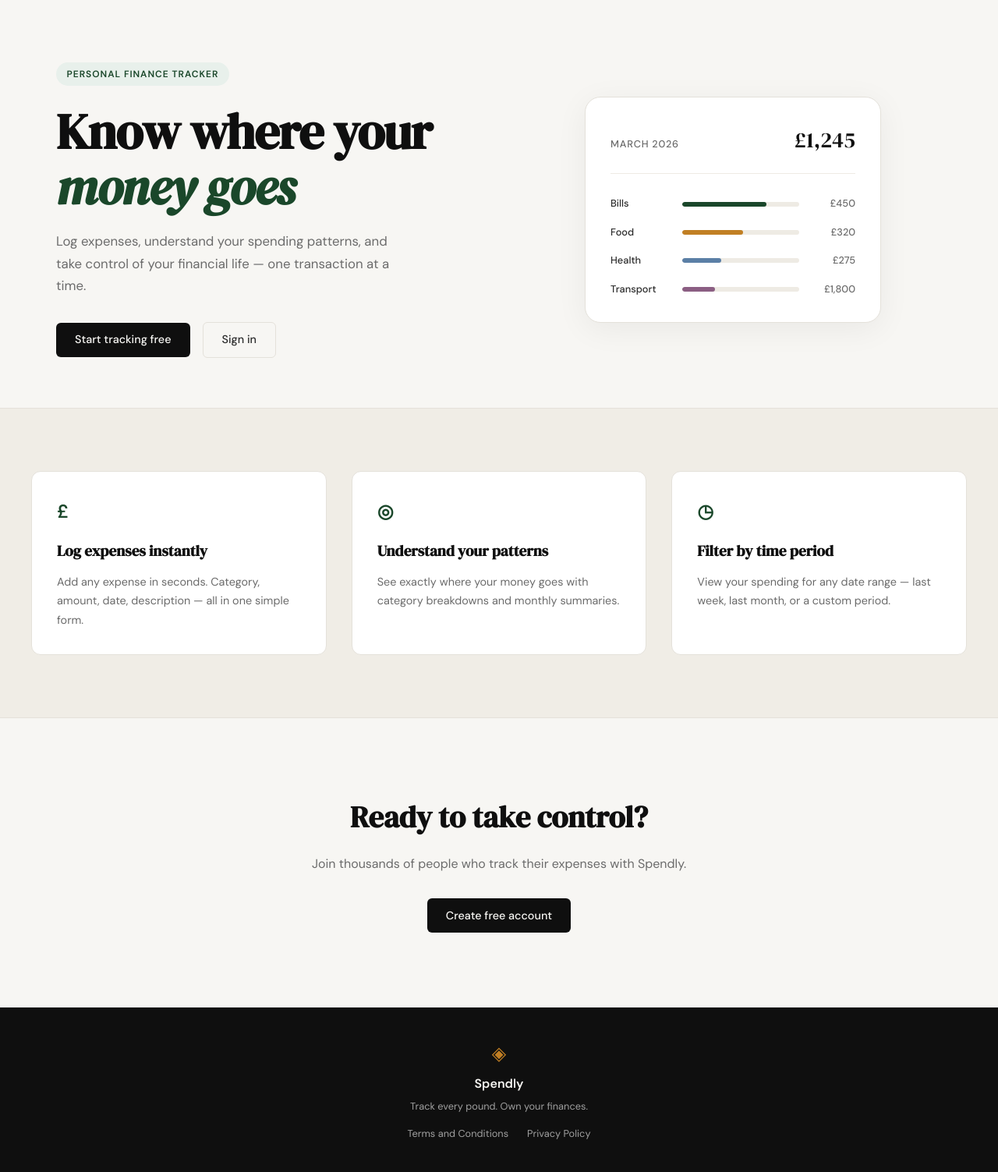
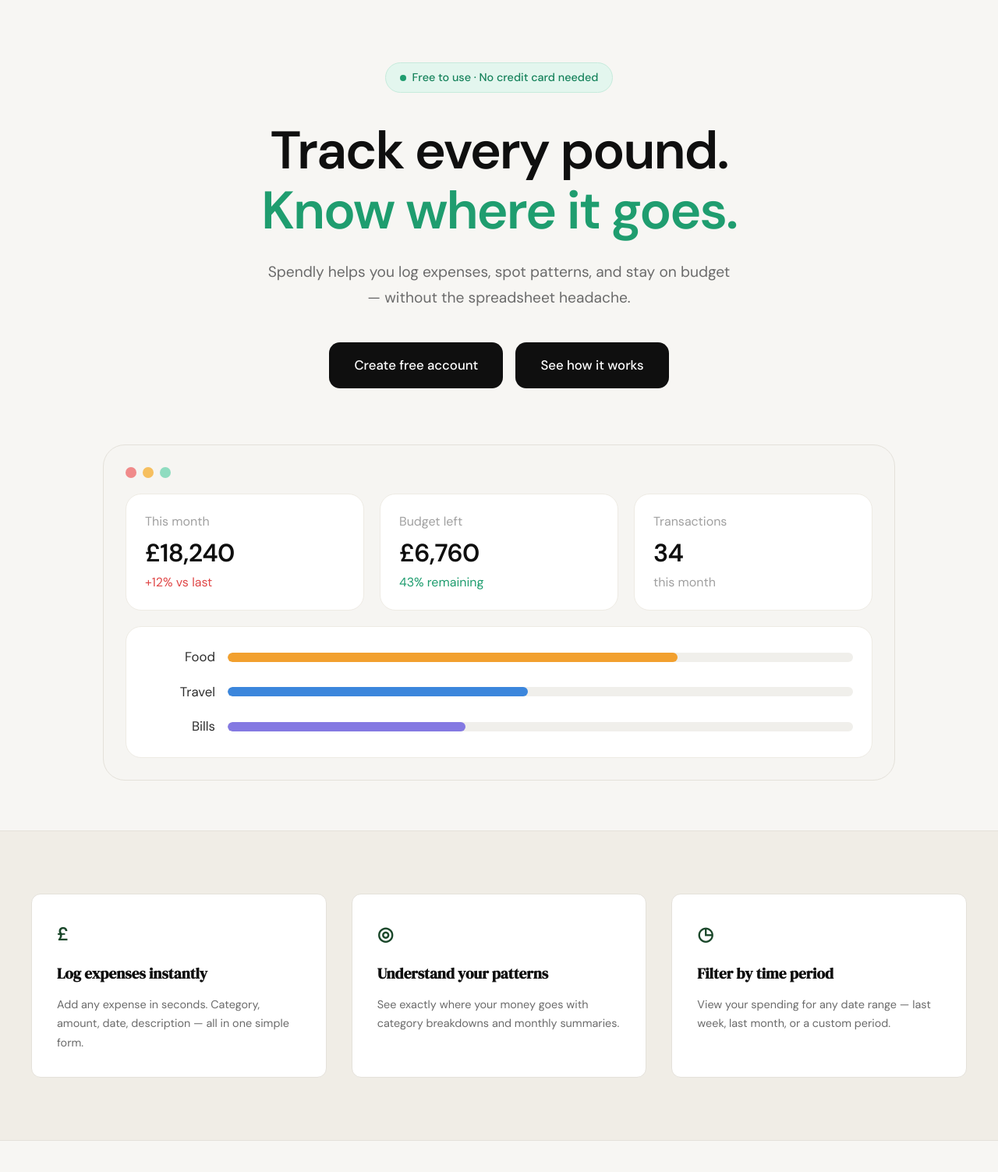
Before and after one commit to Junaeid-Shoaib/spendly, a Flask app: page / in a window 1280 px wide. Shown: the part 61-1564 px from the top of the page at 78% size. Run offline with Flask 3, Linux system fonts and the light colour scheme.

Commit message:
Redesign landing page hero
Co-Authored-By: Claude Sonnet 5.5 <noreply@anthropic.com>

```diff
--- a/static/css/style.css
+++ b/static/css/style.css
@@ -124,137 +124,192 @@ a { color: inherit; text-decoration: none; }
 /* ------------------------------------------------------------------ */
 
 .hero {
+    --hero-green: #1f9d6f;
+    --hero-green-light: #e3f6ee;
+    --hero-red: #e04848;
+    --hero-orange: #f2a02e;
+    --hero-blue: #3b86dc;
+    --hero-purple: #8479e2;
+
     padding: 5rem 2rem 4rem;
-    display: grid;
-    grid-template-columns: 1fr 1fr;
-    gap: 4rem;
+    max-width: 1080px;
+    margin: 0 auto;
+    text-align: center;
+    font-family: var(--font-body);
+}
+
+.hero-inner {
+    display: flex;
+    flex-direction: column;
     align-items: center;
-    max-width: var(--max-width);
-    margin: 0 auto;
 }
 
 .hero-badge {
-    display: inline-block;
-    background: var(--accent-light);
-    color: var(--accent);
-    font-size: 0.75rem;
+    display: inline-flex;
+    align-items: center;
+    gap: 0.5rem;
+    background: var(--hero-green-light);
+    border: 1px solid #c6ebdc;
+    color: #17835c;
+    font-size: 0.9rem;
+    font-weight: 500;
+    padding: 0.45rem 1.1rem;
+    border-radius: 999px;
+    margin-bottom: 2.25rem;
+}
+
+.hero-badge-dot {
+    width: 8px;
+    height: 8px;
+    border-radius: 50%;
+    background: var(--hero-green);
+}
+
+.hero-title {
+    font-family: var(--font-body);
+    font-size: clamp(2.5rem, 6vw, 4.25rem);
     font-weight: 600;
-    letter-spacing: 0.08em;
-    text-transform: uppercase;
-    padding: 0.35rem 0.85rem;
-    border-radius: 999px;
+    line-height: 1.12;
+    letter-spacing: -0.03em;
+    color: var(--ink);
     margin-bottom: 1.5rem;
 }
 
-.hero-title {
-    font-family: var(--font-display);
-    font-size: clamp(2.5rem, 5vw, 4rem);
-    line-height: 1.1;
-    letter-spacing: -0.02em;
-    color: var(--ink);
-    margin-bottom: 1.25rem;
-}
-
-.hero-title em {
-    font-style: italic;
-    color: var(--accent);
-}
+.hero-title-accent { color: var(--hero-green); }
 
 .hero-subtitle {
-    font-size: 1.05rem;
+    font-size: 1.2rem;
     color: var(--ink-muted);
-    line-height: 1.7;
-    max-width: 460px;
-    margin-bottom: 2rem;
+    line-height: 1.75;
+    max-width: 600px;
+    margin-bottom: 2.5rem;
 }
 
 .hero-actions {
     display: flex;
+    flex-wrap: wrap;
+    justify-content: center;
     gap: 1rem;
-    align-items: center;
+    margin-bottom: 4.5rem;
 }
 
+.hero-btn {
+    display: inline-block;
+    background: var(--ink);
+    color: #fff;
+    padding: 1rem 2rem;
+    border-radius: 14px;
+    font-size: 1.05rem;
+    font-weight: 500;
+    text-decoration: none;
+    transition: background 0.2s;
+}
+
+.hero-btn:hover { background: var(--ink-soft); }
+
 /* ------------------------------------------------------------------ */
-/* Mock card (hero visual)                                             */
+/* Dashboard preview (hero visual)                                     */
 /* ------------------------------------------------------------------ */
 
-.hero-visual {
-    display: flex;
-    justify-content: center;
+.hero-visual { width: 100%; }
+
+.mock-window {
+    background: #f6f5f2;
+    border: 1px solid var(--border);
+    border-radius: 28px;
+    padding: 1.75rem;
+    text-align: left;
 }
 
-.mock-card {
-    background: var(--paper-card);
-    border: 1px solid var(--border);
-    border-radius: var(--radius-lg);
-    padding: 2rem;
-    width: 100%;
-    max-width: 380px;
-    box-shadow: 0 8px 40px rgba(0,0,0,0.06);
+.mock-dots {
+    display: flex;
+    gap: 0.5rem;
+    margin-bottom: 1.25rem;
 }
 
-.mock-card-header {
-    display: flex;
-    justify-content: space-between;
-    align-items: baseline;
-    margin-bottom: 1.75rem;
-    padding-bottom: 1.25rem;
-    border-bottom: 1px solid var(--border-soft);
+.mock-dots span {
+    width: 14px;
+    height: 14px;
+    border-radius: 50%;
+    background: #f08a8a;
 }
 
-.mock-label {
-    font-size: 0.8rem;
-    font-weight: 500;
-    color: var(--ink-muted);
-    text-transform: uppercase;
-    letter-spacing: 0.06em;
+.mock-dots span:nth-child(2) { background: #f6bf5f; }
+.mock-dots span:nth-child(3) { background: #8fdcc0; }
+
+.mock-stats {
+    display: grid;
+    grid-template-columns: repeat(3, 1fr);
+    gap: 1.25rem;
+    margin-bottom: 1.25rem;
 }
 
-.mock-total {
-    font-family: var(--font-display);
-    font-size: 1.75rem;
-    color: var(--ink);
+.mock-panel {
+    background: var(--paper-card);
+    border: 1px solid var(--border-soft);
+    border-radius: 20px;
 }
 
-.mock-bars { display: flex; flex-direction: column; gap: 1rem; }
+.mock-stat { padding: 1.4rem 1.5rem; }
+
+.mock-stat-label {
+    font-size: 1rem;
+    color: var(--ink-faint);
+    margin-bottom: 0.5rem;
+}
+
+.mock-stat-value {
+    font-size: 2rem;
+    font-weight: 600;
+    letter-spacing: -0.02em;
+    color: var(--ink);
+    line-height: 1.2;
+    margin-bottom: 0.35rem;
+}
+
+.mock-stat-note {
+    font-size: 1rem;
+    color: var(--ink-faint);
+}
+
+.mock-stat-note.is-up { color: var(--hero-red); }
+.mock-stat-note.is-good { color: var(--hero-green); }
+
+.mock-bars {
+    display: flex;
+    flex-direction: column;
+    gap: 1.1rem;
+    padding: 1.6rem 1.5rem;
+}
 
 .mock-bar-row {
     display: grid;
-    grid-template-columns: 80px 1fr 60px;
+    grid-template-columns: 90px 1fr;
     align-items: center;
-    gap: 0.75rem;
+    gap: 1rem;
 }
 
 .mock-cat {
-    font-size: 0.8rem;
-    font-weight: 500;
+    font-size: 1.05rem;
     color: var(--ink-soft);
+    text-align: right;
 }
 
 .mock-bar-track {
-    height: 6px;
-    background: var(--border-soft);
+    height: 12px;
+    background: #f0efeb;
     border-radius: 999px;
     overflow: hidden;
 }
 
 .mock-bar {
     height: 100%;
-    background: var(--accent);
+    background: var(--hero-orange);
     border-radius: 999px;
-    transition: width 0.6s ease;
 }
 
-.mock-bar-2 { background: var(--accent-2); }
-.mock-bar-3 { background: #5b7fa6; }
-.mock-bar-4 { background: #8b5e83; }
-
-.mock-amt {
-    font-size: 0.8rem;
-    font-weight: 500;
-    color: var(--ink-muted);
-    text-align: right;
-}
+.mock-bar-2 { background: var(--hero-blue); }
+.mock-bar-3 { background: var(--hero-purple); }
 
 /* ------------------------------------------------------------------ */
 /* Buttons                                                             */
@@ -574,14 +629,7 @@ a { color: inherit; text-decoration: none; }
 /* ------------------------------------------------------------------ */
 
 @media (max-width: 900px) {
-    .hero {
-        grid-template-columns: 1fr;
-        text-align: center;
-    }
-
-    .hero-subtitle { max-width: 100%; }
-    .hero-actions { justify-content: center; }
-    .hero-visual { display: none; }
+    .mock-stats { grid-template-columns: 1fr; }
 
     .features-inner { grid-template-columns: 1fr; }
 }
@@ -591,4 +639,6 @@ a { color: inherit; text-decoration: none; }
     .legal-section { padding: 2.5rem 1rem; }
     .legal-inner { padding: 1.75rem; }
     .hero { padding: 3rem 1rem 2rem; }
+    .mock-window { padding: 1rem; border-radius: 20px; }
+    .mock-bar-row { grid-template-columns: 60px 1fr; }
 }
--- a/templates/landing.html
+++ b/templates/landing.html
@@ -6,55 +6,55 @@
 
 <section class="hero">
     <div class="hero-inner">
-        <div class="hero-badge">Personal Finance Tracker</div>
+        <div class="hero-badge">
+            <span class="hero-badge-dot"></span>
+            Free to use · No credit card needed
+        </div>
         <h1 class="hero-title">
-            Know where your<br>
-            <em>money goes</em>
+            Track every pound.<br>
+            <span class="hero-title-accent">Know where it goes.</span>
         </h1>
         <p class="hero-subtitle">
-            Log expenses, understand your spending patterns,
-            and take control of your financial life —
-            one transaction at a time.
+            Spendly helps you log expenses, spot patterns, and stay
+            on budget — without the spreadsheet headache.
         </p>
         <div class="hero-actions">
-            <a href="{{ url_for('register') }}" class="btn-primary">Start tracking free</a>
-            <a href="{{ url_for('login') }}" class="btn-ghost">Sign in</a>
+            <a href="{{ url_for('register') }}" class="hero-btn">Create free account</a>
+            <a href="#features" class="hero-btn">See how it works</a>
         </div>
     </div>
     <div class="hero-visual">
-        <div class="mock-card">
-            <div class="mock-card-header">
-                <span class="mock-label">March 2026</span>
-                <span class="mock-total">£1,245</span>
+        <div class="mock-window">
+            <div class="mock-dots"><span></span><span></span><span></span></div>
+            <div class="mock-stats">
+                <div class="mock-panel mock-stat">
+                    <div class="mock-stat-label">This month</div>
+                    <div class="mock-stat-value">£18,240</div>
+                    <div class="mock-stat-note is-up">+12% vs last</div>
+                </div>
+                <div class="mock-panel mock-stat">
+                    <div class="mock-stat-label">Budget left</div>
+                    <div class="mock-stat-value">£6,760</div>
+                    <div class="mock-stat-note is-good">43% remaining</div>
+                </div>
+                <div class="mock-panel mock-stat">
+                    <div class="mock-stat-label">Transactions</div>
+                    <div class="mock-stat-value">34</div>
+                    <div class="mock-stat-note">this month</div>
+                </div>
             </div>
-            <div class="mock-bars">
+            <div class="mock-panel mock-bars">
+                <div class="mock-bar-row">
+                    <span class="mock-cat">Food</span>
+                    <div class="mock-bar-track"><div class="mock-bar" style="width: 72%"></div></div>
+                </div>
+                <div class="mock-bar-row">
+                    <span class="mock-cat">Travel</span>
+                    <div class="mock-bar-track"><div class="mock-bar mock-bar-2" style="width: 48%"></div></div>
+                </div>
                 <div class="mock-bar-row">
                     <span class="mock-cat">Bills</span>
-                    <div class="mock-bar-track">
-                        <div class="mock-bar" style="width: 72%"></div>
-                    </div>
-                    <span class="mock-amt">£450</span>
-                </div>
-                <div class="mock-bar-row">
-                    <span class="mock-cat">Food</span>
-                    <div class="mock-bar-track">
-                        <div class="mock-bar mock-bar-2" style="width: 52%"></div>
-                    </div>
-                    <span class="mock-amt">£320</span>
-                </div>
-                <div class="mock-bar-row">
-                    <span class="mock-cat">Health</span>
-                    <div class="mock-bar-track">
-                        <div class="mock-bar mock-bar-3" style="width: 33%"></div>
-                    </div>
-                    <span class="mock-amt">£275</span>
-                </div>
-                <div class="mock-bar-row">
-                    <span class="mock-cat">Transport</span>
-                    <div class="mock-bar-track">
-                        <div class="mock-bar mock-bar-4" style="width: 28%"></div>
-                    </div>
-                    <span class="mock-amt">£1,800</span>
+                    <div class="mock-bar-track"><div class="mock-bar mock-bar-3" style="width: 38%"></div></div>
                 </div>
             </div>
         </div>
```
